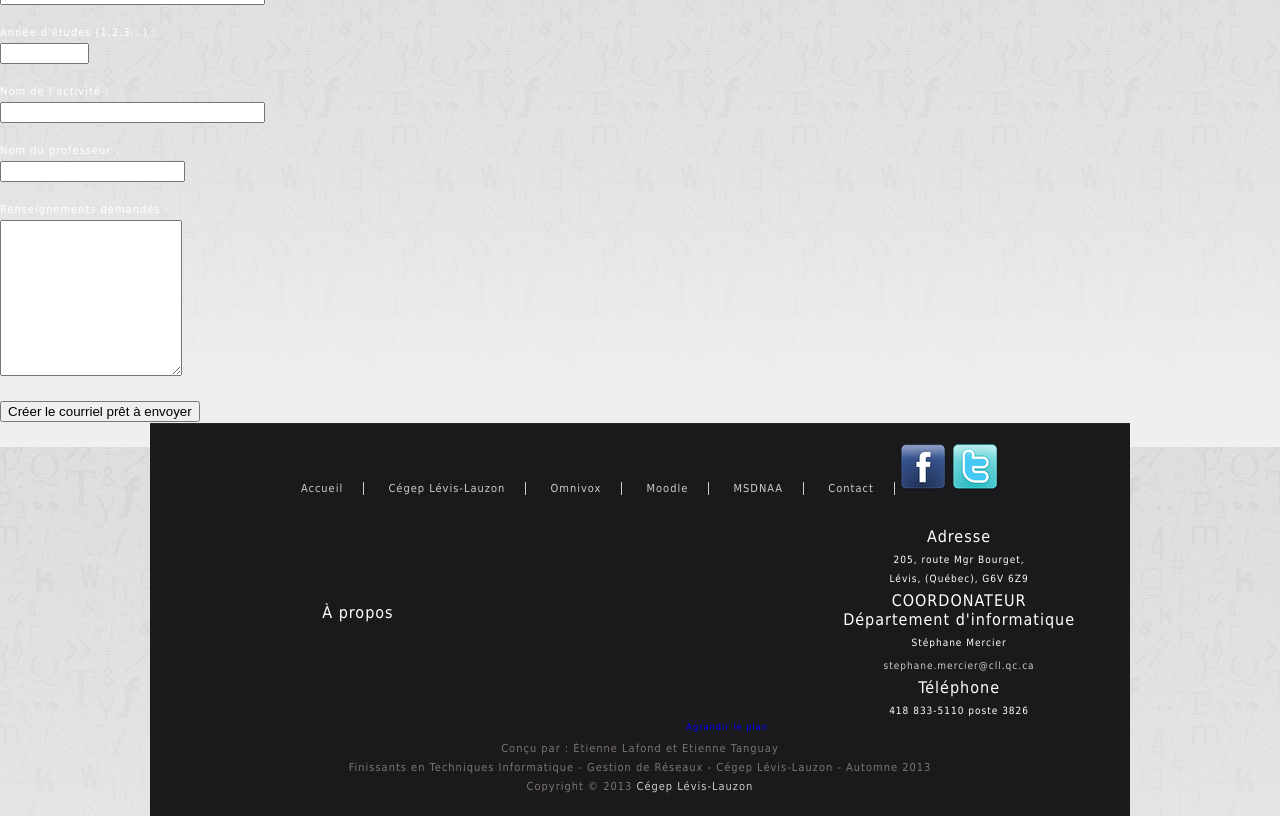
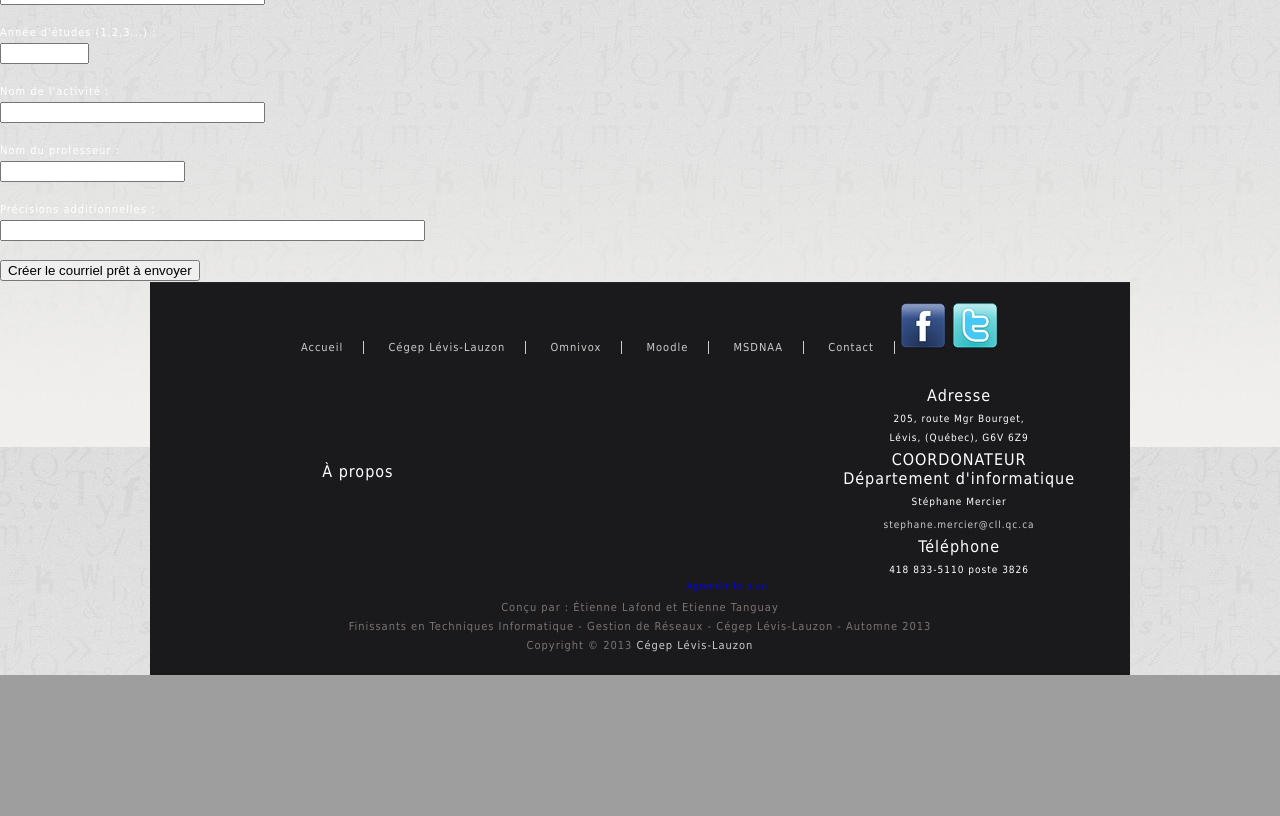
Before and after one commit to dinfcll/a13-dinf-siteweb, a PHP site: page /evenementformulaire.php in a window 1280 px wide. Shown: the part 753-1569 px from the top of the page. After the commit the page ends 1428 px from the top, so only its background shows below. Run offline with PHP 8.4, Linux system fonts and the light colour scheme; data that the repository does not hold is empty; some libraries are stand-ins or nearby versions.

Commit message:
Formulaire universel en cours

```diff
--- a/evenementformulaire.php
+++ b/evenementformulaire.php
@@ -16,7 +16,7 @@ Assurez-vous que vous avez un client email install&eacute; sur votre ordinateur
     Ann&eacute;e d'&eacute;tudes (1,2,3...) : <br><input type="text" name="AnneeProgramme" size="8"><br><br>
     Nom de l'activit&eacute; : <br><input type="text" name="NomActivite" size="30"><br><br>
     Nom du professeur : <br><input type="text" name="NomProfesseur" size="20"><br><br>
-    Renseignements demand&eacute;s : <br><textarea maxlength="50" rows="10"></textarea><br><br>
+    Pr&eacute;cisions additionnelles : <br><input type="text" name="NomProfesseur" size="50"><br><br>
     <input type="submit" value="Cr&eacute;er le courriel pr&ecirc;t à envoyer">
 </form>
 <?php
```
